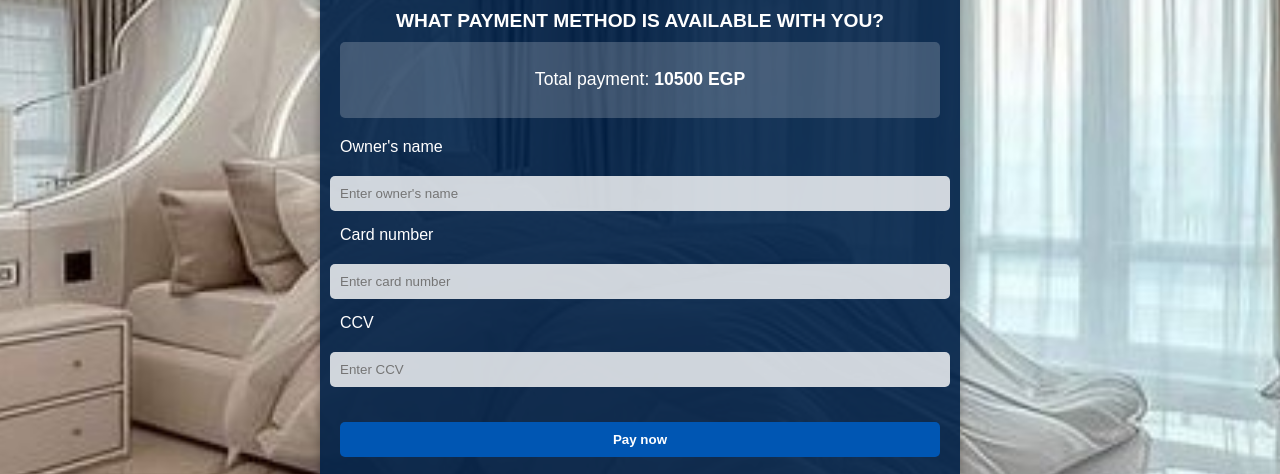
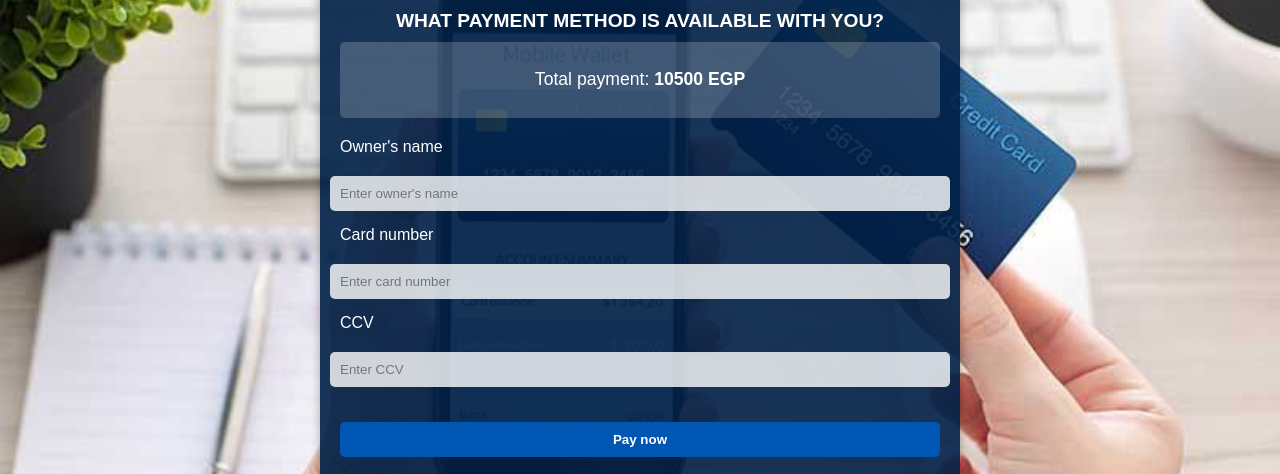
Before and after one commit to mohamed68909/web, a plain HTML site: page pay.html in a window 1280 px wide. Shown: the part 120-594 px from the top of the page. Drawn offline with Linux system fonts and the light colour scheme.

Commit message:
Update stylePay.css

```diff
--- a/stylePay.css
+++ b/stylePay.css
@@ -1,7 +1,7 @@
 body {
     font-family: Arial, sans-serif;
     margin: 0;
-    background: url('back.jpg') no-repeat center center fixed;
+    background: url('backpay.jpg') no-repeat center center fixed;
     background-size: cover;
     color: #fff;
 }
```
